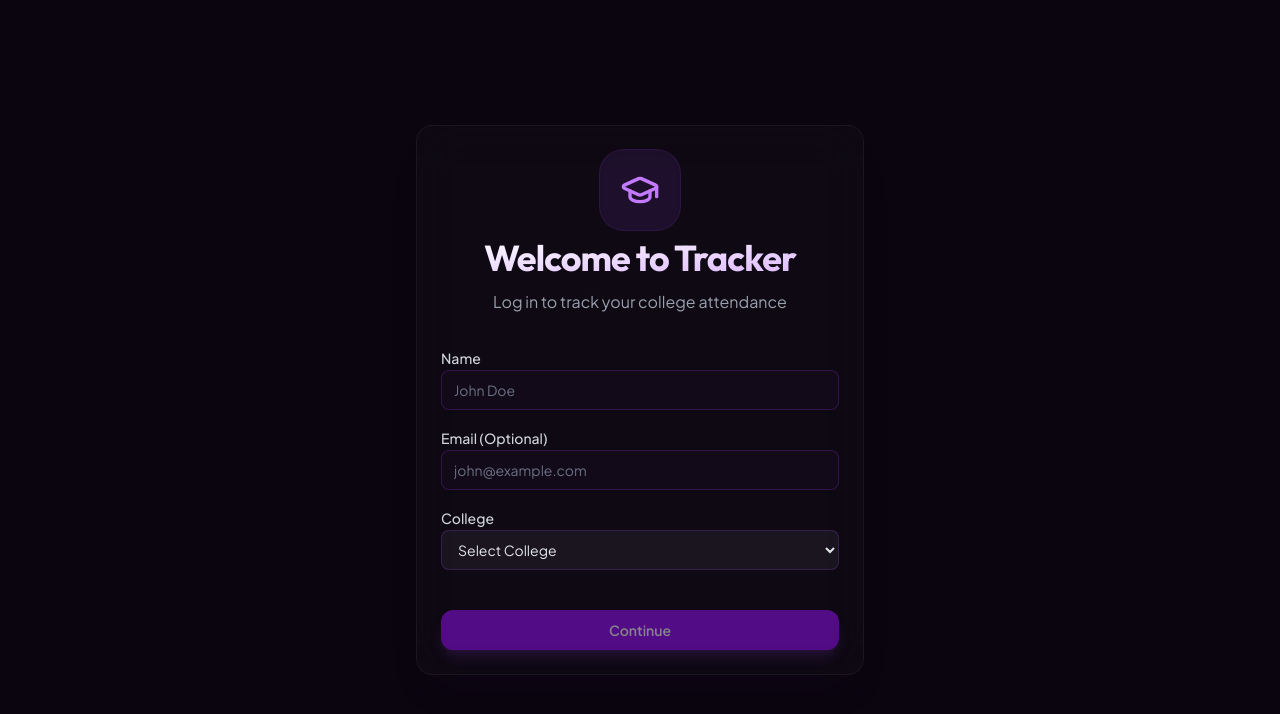
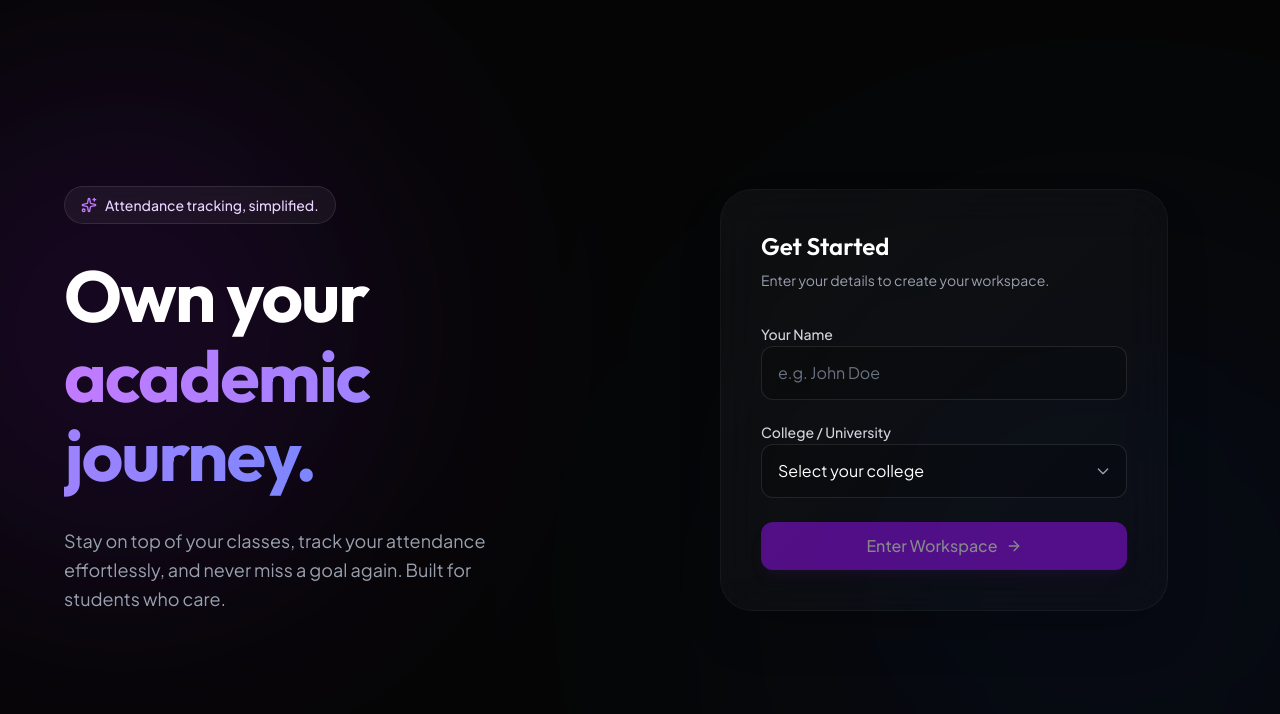
Before and after one commit to unbothered-29/Attendance-Tracker, a React (Vite) app: page / in a window 1280 px wide. Shown: the top 714 px of the page. Built offline with nearby package versions, Linux system fonts and the light colour scheme.

Commit message:
feat: redesign login page UI
Update login screen with a modern dark theme, improved aesthetics, and refined background visual effects.

```diff
--- a/src/views/Login.tsx
+++ b/src/views/Login.tsx
@@ -1,10 +1,8 @@
 import React, { useState } from 'react';
 import { useAppContext } from '../context/AppContext';
-import { Card, CardContent, CardHeader, CardTitle } from '../components/ui/card';
-import { Input } from '../components/ui/input';
-import { Label } from '../components/ui/label';
 import { Button } from '../components/ui/button';
-import { GraduationCap } from 'lucide-react';
+import { ArrowRight, Sparkles } from 'lucide-react';
+import { cn } from '../lib/utils';
 
 export function Login() {
   const { login } = useAppContext();
@@ -27,77 +25,111 @@ export function Login() {
   };
 
   return (
-    <div className="min-h-screen flex items-center justify-center p-4 animate-in fade-in zoom-in-95 duration-500">
-      <div className="absolute inset-0 bg-gradient-to-br from-purple-500/10 to-transparent blur-3xl -z-10" />
-      <Card className="w-full max-w-md shadow-2xl">
-        <CardHeader className="text-center space-y-4 pb-8">
-          <div className="mx-auto w-20 h-20 bg-purple-500/10 rounded-3xl flex items-center justify-center mb-2 ring-1 ring-purple-500/20 shadow-inner">
-            <GraduationCap className="w-10 h-10 text-purple-400" />
+    <div className="min-h-screen flex items-center justify-center p-6 relative overflow-hidden bg-[#050505] selection:bg-purple-500/30">
+      {/* Background Orbs */}
+      <div className="absolute top-[10%] left-[-10%] w-[500px] h-[500px] bg-purple-600/20 rounded-full mix-blend-screen filter blur-[120px] opacity-70 animate-pulse pointer-events-none" />
+      <div className="absolute bottom-[-10%] right-[-10%] w-[600px] h-[600px] bg-blue-600/10 rounded-full mix-blend-screen filter blur-[150px] opacity-70 pointer-events-none" />
+
+      <div className="w-full max-w-6xl grid lg:grid-cols-2 gap-16 items-center z-10 mx-auto">
+
+        {/* Left Column: Hero Copy */}
+        <div className="space-y-8 text-center lg:text-left flex flex-col items-center lg:items-start animate-in slide-in-from-bottom-8 fade-in duration-1000">
+          <div className="inline-flex items-center gap-2 px-4 py-2 rounded-full bg-white/5 border border-white/10 text-sm text-purple-200 backdrop-blur-md">
+            <Sparkles className="w-4 h-4 text-purple-400" />
+            <span className="font-medium">Attendance tracking, simplified.</span>
           </div>
-          <div>
-            <CardTitle className="text-4xl font-display font-bold tracking-tight bg-gradient-to-br from-white to-purple-300 bg-clip-text text-transparent">Welcome to Tracker</CardTitle>
-            <p className="text-base text-gray-400 mt-3">Log in to track your college attendance</p>
+
+          <h1 className="text-5xl sm:text-6xl lg:text-7xl font-bold tracking-tight text-white leading-[1.1] font-display">
+            Own your <br />
+            <span className="text-transparent bg-clip-text bg-gradient-to-r from-purple-400 to-indigo-400">
+              academic journey.
+            </span>
+          </h1>
+
+          <p className="text-lg text-gray-400 max-w-md leading-relaxed">
+            Stay on top of your classes, track your attendance effortlessly, and never miss a goal again. Built for students who care.
+          </p>
         </div>
-        </CardHeader>
-        <CardContent>
-          <form onSubmit={handleSubmit} className="space-y-4">
+
+        {/* Right Column: Minimal Form */}
+        <div className="w-full max-w-md mx-auto lg:ml-auto animate-in slide-in-from-bottom-12 fade-in duration-1000 delay-150 fill-mode-backwards">
+          <div className="bg-white/[0.02] border border-white/[0.05] p-8 sm:p-10 rounded-[2rem] shadow-2xl backdrop-blur-xl relative overflow-hidden">
+            <div className="absolute inset-0 bg-gradient-to-br from-white/[0.02] to-transparent pointer-events-none" />
+
+            <div className="mb-8 relative">
+              <h2 className="text-2xl font-semibold text-white mb-2">Get Started</h2>
+              <p className="text-sm text-gray-400">Enter your details to create your workspace.</p>
+            </div>
+
+            <form onSubmit={handleSubmit} className="space-y-5 relative">
               <div className="space-y-2">
-              <Label htmlFor="name">Name</Label>
-              <Input
+                <label htmlFor="name" className="text-sm font-medium text-gray-300">
+                  Your Name
+                </label>
+                <input
                   id="name"
-                placeholder="John Doe"
+                  type="text"
+                  placeholder="e.g. John Doe"
                   value={name}
                   onChange={(e) => setName(e.target.value)}
                   required
+                  className="w-full bg-black/20 border border-white/10 rounded-xl px-4 py-3.5 text-white placeholder-gray-500 focus:outline-none focus:ring-2 focus:ring-purple-500/50 transition-all"
                 />
               </div>
 
               <div className="space-y-2">
-              <Label htmlFor="email">Email (Optional)</Label>
-              <Input
-                id="email"
-                type="email"
-                placeholder="john@example.com"
-                value={email}
-                onChange={(e) => setEmail(e.target.value)}
-              />
-            </div>
-
-            <div className="space-y-2">
-              <Label htmlFor="college">College</Label>
+                <label htmlFor="college" className="text-sm font-medium text-gray-300">
+                  College / University
+                </label>
+                <div className="relative">
                   <select
                     id="college"
-                className="flex h-10 w-full rounded-lg border border-purple-500/20 bg-white/5 px-3 py-2 text-sm text-gray-200 focus-visible:outline-none focus-visible:ring-2 focus-visible:ring-purple-600"
                     value={college}
                     onChange={(e) => setCollege(e.target.value)}
+                    className="w-full bg-black/20 border border-white/10 rounded-xl px-4 py-3.5 text-white focus:outline-none focus:ring-2 focus:ring-purple-500/50 transition-all appearance-none"
                   >
-                <option value="">Select College</option>
-                <option value="MIT">MIT</option>
-                <option value="Stanford">Stanford</option>
-                <option value="Harvard">Harvard</option>
-                <option value="Other">Other</option>
+                    <option value="" className="bg-gray-900 text-gray-400">Select your college</option>
+                    <option value="MIT" className="bg-gray-900">MIT</option>
+                    <option value="Stanford" className="bg-gray-900">Stanford</option>
+                    <option value="Harvard" className="bg-gray-900">Harvard</option>
+                    <option value="Other" className="bg-gray-900">Other...</option>
                   </select>
+                  <div className="absolute inset-y-0 right-4 flex items-center pointer-events-none text-gray-400">
+                    <svg className="w-4 h-4" fill="none" stroke="currentColor" viewBox="0 0 24 24"><path strokeLinecap="round" strokeLinejoin="round" strokeWidth="2" d="M19 9l-7 7-7-7"></path></svg>
+                  </div>
+                </div>
               </div>
 
               {college === 'Other' && (
-              <div className="space-y-2">
-                <Label htmlFor="otherCollege">Enter your college name</Label>
-                <Input
+                <div className="space-y-2 animate-in fade-in slide-in-from-top-2 duration-300">
+                  <label htmlFor="otherCollege" className="text-sm font-medium text-gray-300">
+                    College Name
+                  </label>
+                  <input
                     id="otherCollege"
-                  placeholder="My College"
+                    type="text"
+                    placeholder="Enter your college name"
                     value={otherCollege}
                     onChange={(e) => setOtherCollege(e.target.value)}
                     required
+                    className="w-full bg-black/20 border border-white/10 rounded-xl px-4 py-3.5 text-white placeholder-gray-500 focus:outline-none focus:ring-2 focus:ring-purple-500/50 transition-all"
                   />
                 </div>
               )}
 
-            <Button type="submit" className="w-full mt-6" disabled={!name.trim()}>
-              Continue
+              <Button
+                type="submit"
+                disabled={!name.trim()}
+                className="w-full h-12 rounded-xl bg-purple-600 hover:bg-purple-500 text-white mt-6 text-base font-medium transition-all flex items-center justify-center gap-2 group disabled:opacity-50 disabled:hover:bg-purple-600 shadow-lg shadow-purple-900/20"
+              >
+                <span>Enter Workspace</span>
+                <ArrowRight className="w-4 h-4 group-hover:translate-x-1 transition-transform" />
               </Button>
             </form>
-        </CardContent>
-      </Card>
+          </div>
+        </div>
+
+      </div>
     </div>
   );
 }
```
Lines whose indentation alone changed are shown as unchanged.
